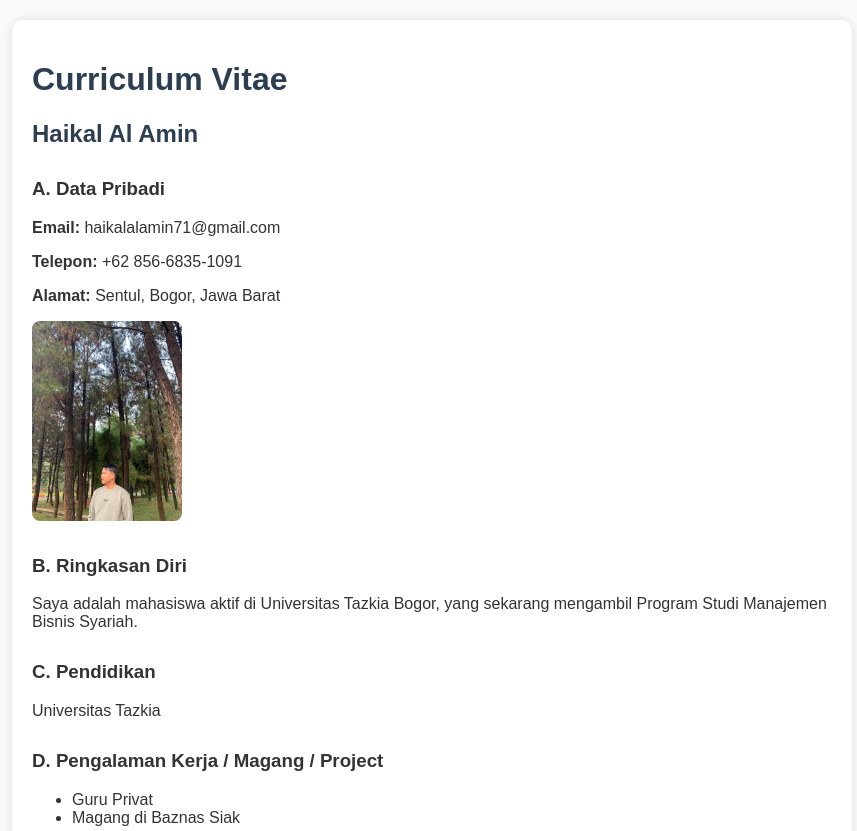
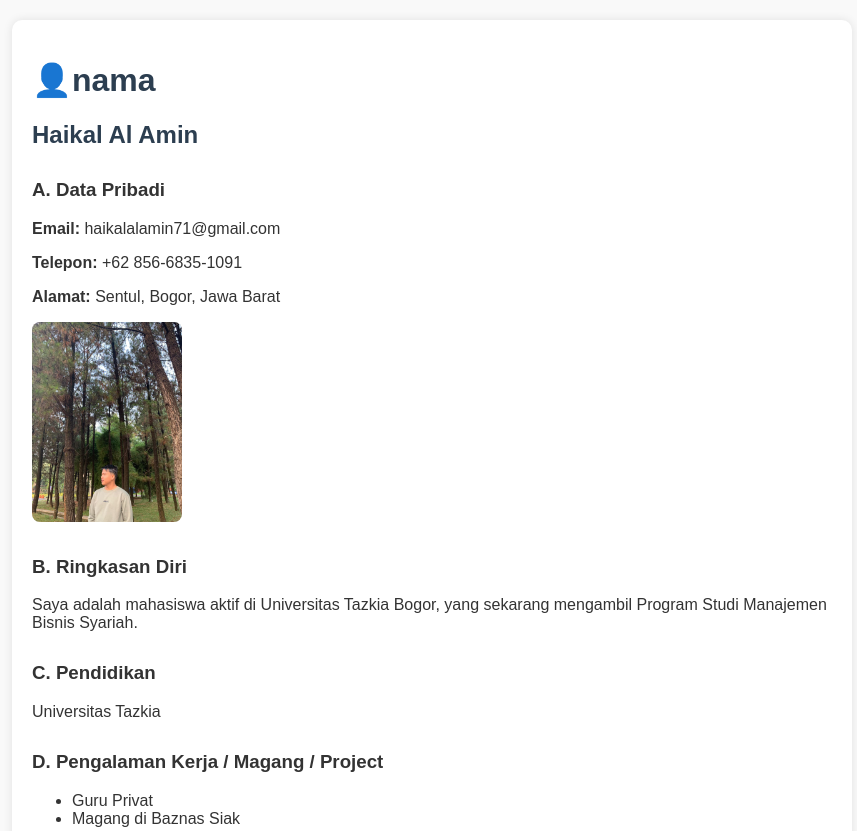
Before and after one commit to haikalalamin/cv_haikal-, a plain HTML site: page index.html in a window 1280 px wide. Shown: the top 831 px of the page, without its empty margins (208-1065 px from the left). Drawn offline with Linux system fonts and the light colour scheme.

Commit message:
Update sampke

```diff
--- a/index.html
+++ b/index.html
@@ -37,7 +37,8 @@
 </head>
 <body>
   <div class="container">
-    <h1>Curriculum Vitae</h1>
+    <h1>👤nama
+</h1>
     <h2>Haikal Al Amin</h2>
 
     <div class="section">
```
